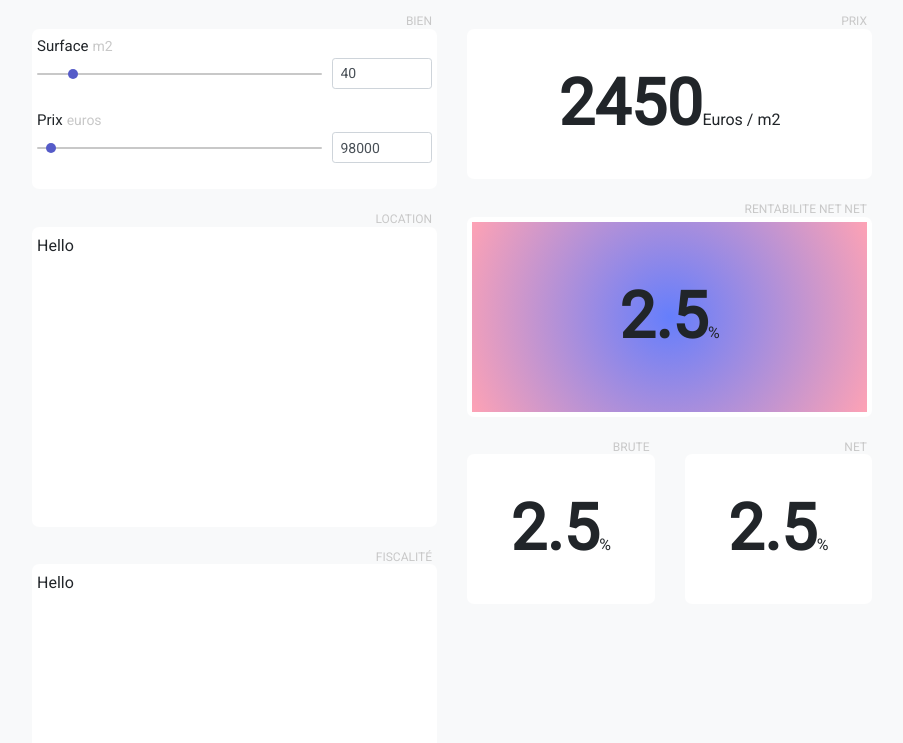
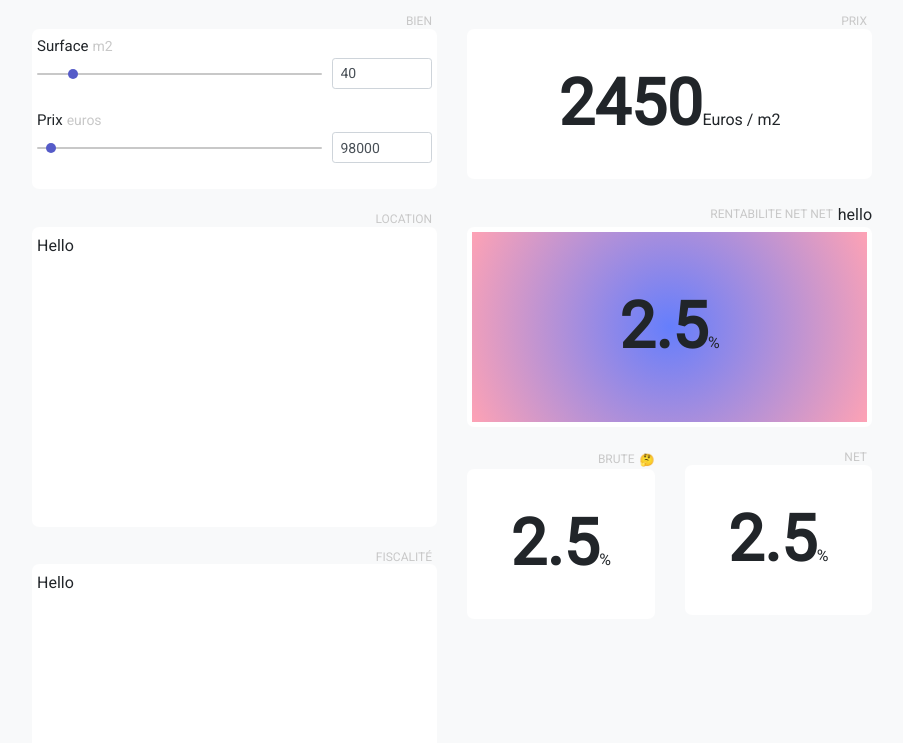
Before and after one commit to holtzy/immo-renta, a Gatsby site: page / in a window 1280 px wide. Shown: the part 57-800 px from the top of the page, without its empty margins (188-1091 px from the left). Built offline with nearby package versions, Linux system fonts and the light colour scheme; Gatsby itself is replaced by a stand-in of ours.

Commit message:
initialize modal for explanations

```diff
--- /dev/null
+++ b/src/components/ExplanationModals.tsx
@@ -0,0 +1,24 @@
+import "./explanationModals.css"
+import * as React from "react"
+import Modal from "react-bootstrap/Modal";
+
+export const RentabiliteBruteExplanationModal = () => {
+
+    const [isOpen, setIsOpen] = React.useState(false)
+    return (
+        <>
+            <span className={'explanation-modal-button'} onClick={() => setIsOpen(true)}>
+                🤔
+            </span>
+
+            <Modal show={isOpen} onHide={() => setIsOpen(false)}>
+                <Modal.Body>
+                    <h2>Rentabilité brute</h2>
+                    <p>
+                        Some explanation about what's the rentabilité brute
+                    </p>
+                </Modal.Body>
+            </Modal>
+        </>
+    )
+}
--- a/src/components/Footer.js
+++ b/src/components/Footer.js
@@ -6,7 +6,7 @@ import SocialMediaButtons from "./SocialMediaButtons";
 export default function Footer() {
   return (
     <div className="footer">
-      <div className="copyright">Copyright © React Loves D3 2021</div>
+      <div className="copyright">Copyright © react-immo 2021</div>
       <SocialMediaButtons />
       <div className="policy">
         <span>
--- a/src/components/Tile.tsx
+++ b/src/components/Tile.tsx
@@ -7,12 +7,16 @@ type TileProps = {
     height: number;
     title: string;
     children: React.ReactNode;
+    explanation?: React.Component;
 }
 
-export default function Tile({ height, children, title }: TileProps) {
+export default function Tile({ height, children, title, explanation }: TileProps) {
     return (
         <>
-            <p className={'tile-title'}>{title}</p>
+            <div className={"title-title-container"}>
+                <span className={'tile-title'}>{title}</span>
+                {explanation}
+            </div>
             <div style={{ height }} className={"tile-content"}>
                 {children}
             </div>
--- /dev/null
+++ b/src/components/explanationModals.css
@@ -0,0 +1,4 @@
+.explanation-modal-button {
+    font-size: 12px;
+    cursor: pointer;
+}
--- a/src/components/tile.css
+++ b/src/components/tile.css
@@ -6,12 +6,18 @@
     padding: 5px;
 }
 
+.title-title-container {
+    width: 100%;
+    display: flex;
+    align-items: center;
+    justify-content: flex-end;
+}
+
 .tile-title {
     text-transform: uppercase;
     color: var(--dark-grey);
     margin-bottom: 0px;
     line-height: 1.15 !important;
     font-size: 12px;
-    text-align: right;
     margin-right: 5px
 }
--- a/src/pages/index.tsx
+++ b/src/pages/index.tsx
@@ -1,9 +1,5 @@
 import * as React from "react"
 
-
-
-import Card from "react-bootstrap/Card";
-import Form from "react-bootstrap/Form";
 import Container from "react-bootstrap/Container";
 import Row from "react-bootstrap/Row";
 import Button from "react-bootstrap/Button";
@@ -15,6 +11,7 @@ import { SliderWithTitle } from "../components/SliderWithTitle";
 import { ColoredNumber } from "../components/ColoredNumber";
 import Layout from "../components/Layout";
 import Spacing from "../components/Spacing";
+import { RentabiliteBruteExplanationModal } from "../components/ExplanationModals"
 
 type InitialState = {
   surface: number;
@@ -136,13 +133,13 @@ const IndexPage = () => {
 
                 <br />
 
-                <Tile height={200} title={"Rentabilite net net"} >
+                <Tile height={200} title={"Rentabilite net net"} explanation={"hello"} >
                   <ColoredNumber value={rentabiliteNetNet} suffix={"%"} />
                 </Tile>
                 <br />
                 <Row>
                   <Col xs={12} md={6}>
-                    <Tile height={150} title={"Brute"} >
+                    <Tile height={150} title={"Brute"} explanation={<RentabiliteBruteExplanationModal />} >
                       <ClassicNumber value={rentabiliteBrute} suffix={"%"} />
                     </Tile>
                   </Col>
```
